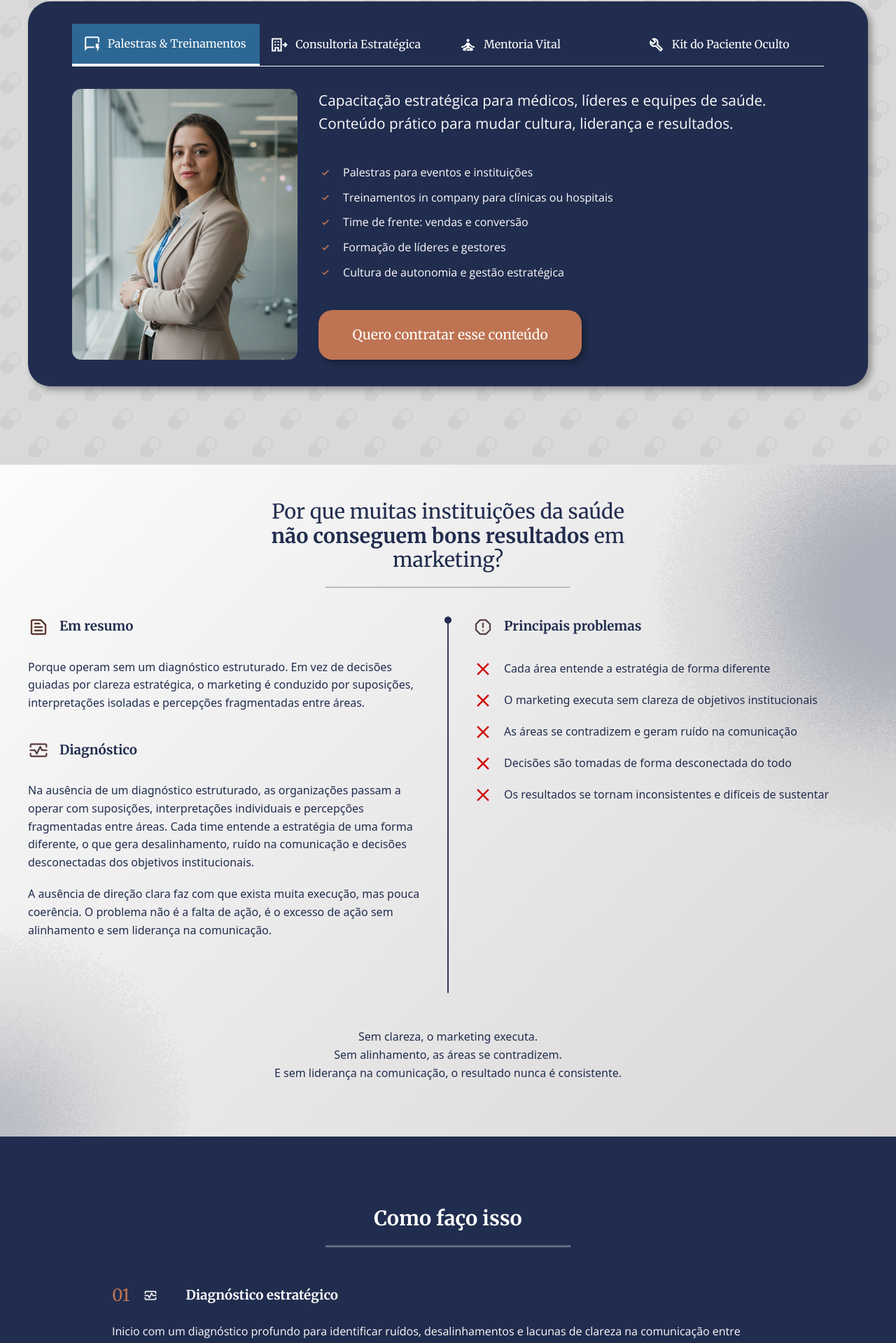
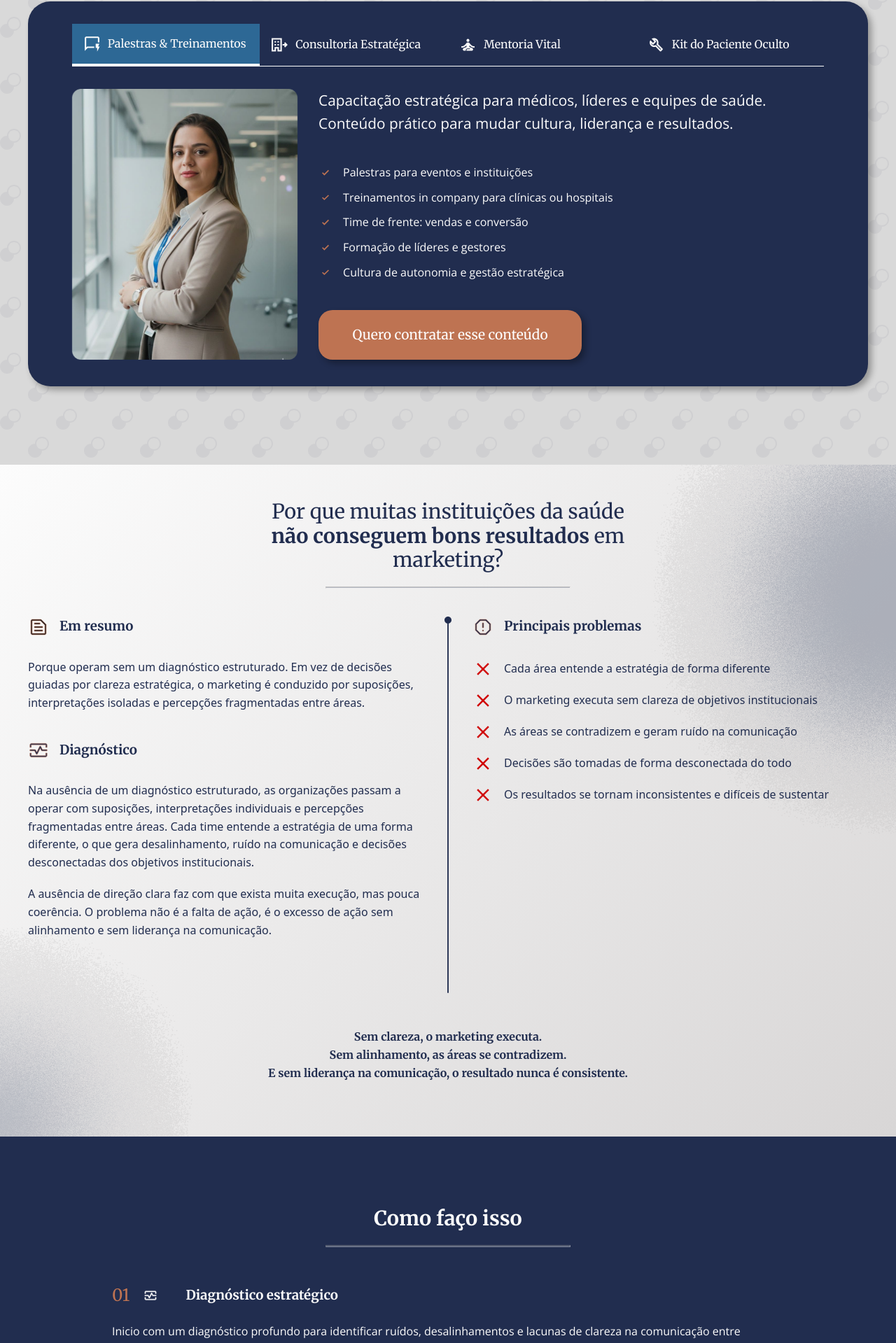
Before and after one commit to IrlanFreitas/tamires-souza-lp, a Next.js app: page / in a window 1280 px wide. Shown: the part 1420-3339 px from the top of the page at 70% size. Built offline with nearby package versions, Linux system fonts and the light colour scheme.

Commit message:
styles: melhorias na dobra de problemas e footer

```diff
--- a/src/components/common/Footer/footer.module.scss
+++ b/src/components/common/Footer/footer.module.scss
@@ -7,7 +7,6 @@
   display: flex;
   flex-direction: column;
   justify-content: center;
-  flex-direction: column;
   position: relative;
 
   a {
@@ -16,7 +15,12 @@
   }
 
   @media (max-width: 48rem) {
-    height: 500px;
+    height: 550px;
+    padding-top: 50px;
+  }
+
+  @media (max-width: 768px) {
+    flex-direction: initial;
   }
 
   .container {
@@ -29,8 +33,8 @@
     @media (max-width: 48rem) {
 
       flex-direction: column;
-        gap: 30px;
-        align-items: center;
+      gap: 30px;
+      align-items: center;
     }
   }
 
--- a/src/components/sections/FAQ/faq.tsx
+++ b/src/components/sections/FAQ/faq.tsx
@@ -66,7 +66,6 @@ const FaqSection = () => {
         <span className={styles.header}>
           <h2 className={styles.titulo}>Perguntas frequentes</h2>
           <hr className={styles.linha} />
-          <h3 className={styles.subTitulo}>Consultoria & Mentoria VITAL</h3>
         </span>
 
         <div className={styles.perguntas}>
@@ -75,7 +74,8 @@ const FaqSection = () => {
               <button
                 onClick={() => toggleAccordion(index)}
                 style={{
-                  backgroundColor: openIndex === index ? "#f0f0f0" : "#D8D6D6",
+                  backgroundColor: openIndex === index ? "#D8D6D6": "#f0f0f0" ,
+                  color: openIndex === index ? "#212D4F" : "#013E7F",
                 }}
                 className={styles.resposta}
               >
--- a/src/components/sections/Problems/problems.module.scss
+++ b/src/components/sections/Problems/problems.module.scss
@@ -68,14 +68,17 @@
   .rodape {
     margin-top: 50px;
     text-align: center;
-    font-weight: lighter;
+    font-weight: bolder;
+    font-family: var(--fontTitulos);
 
     @media (max-width: 768px) {
       padding-bottom: 30px;
     }
 
     @media (max-width: 48rem) {
-      font-size: .8rem;
+      // font-size: .8rem;
+      width: 90%;
+      margin: auto;
     }
   }
 
--- a/src/components/sections/Process/process.tsx
+++ b/src/components/sections/Process/process.tsx
@@ -1,4 +1,3 @@
-import React from "react";
 import styles from "./process.module.scss";
 import Image from "next/image";
 
--- a/src/components/sections/Services/services.tsx
+++ b/src/components/sections/Services/services.tsx
@@ -91,10 +91,10 @@ const contentCard = ({ src, descricao, list, cta }: ContentCard) => {
         width={100}
         height={100}
         quality={100}
-        className={styles.imagem}
+        className={`animeLeft ${styles.imagem}`}
       />
-      <p className={styles.descricao}>{descricao}</p>
-      <ul className={styles.bulletList}>
+      <p className={`animeRight ${styles.descricao}`}>{descricao}</p>
+      <ul className={`animeRight ${styles.bulletList}`}>
         {list.map((item) => (
           <li className={styles.item} key={item}>
             <Image
@@ -109,7 +109,7 @@ const contentCard = ({ src, descricao, list, cta }: ContentCard) => {
         ))}
       </ul>
       <a
-        className={styles.cta}
+        className={`animeRight ${styles.cta}`}
         href="https://api.whatsapp.com/send/?phone=%2B5511967846989&text=Quero+contratar+a+palestra%2Ftreinamento+para+minha+empresa.&type=phone_number&app_absent=0"
         target="_blank"
         rel="noopener noreferrer"
```
Also changed, not shown: src/components/sections/FAQ/faq.module.scss (line endings or trailing spaces).
